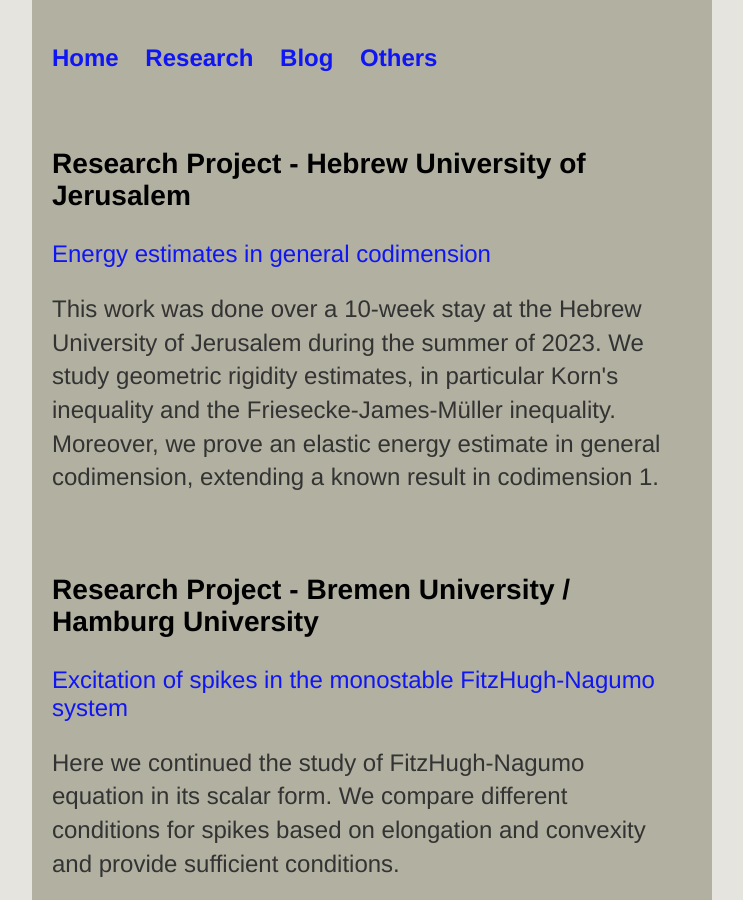
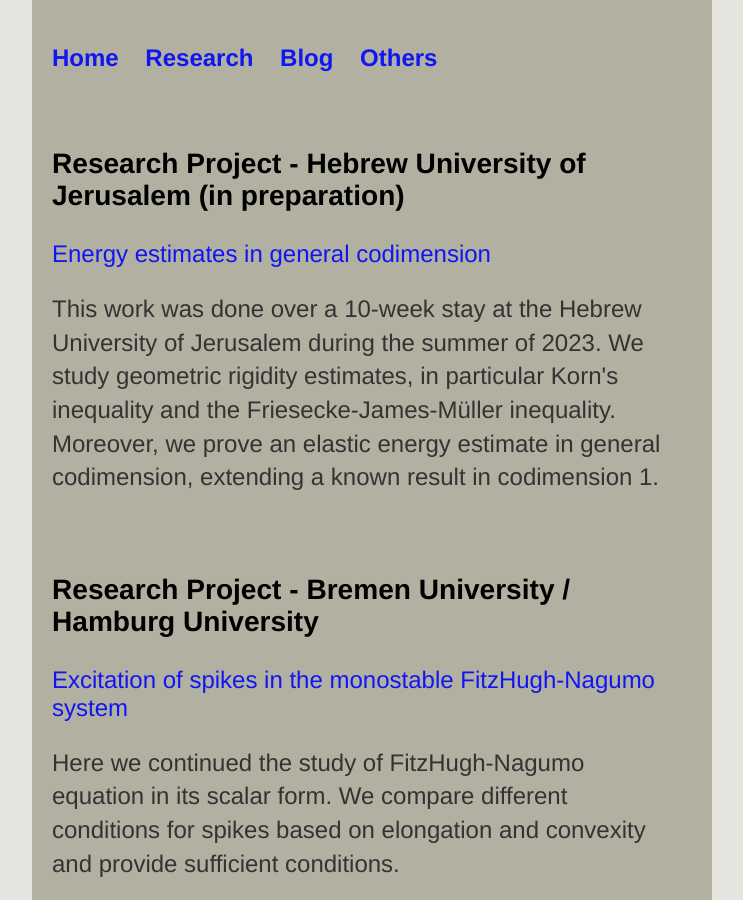
Before and after one commit to Cathelion/Cathelion.github.io, a Jekyll site: the page built from research/research.html, in a window 1280 px wide and 900 px high. Shown: the whole window, without its empty margins (268-1011 px from the left). Built offline with Jekyll 4.4.1, drawn with Linux system fonts in a browser that asks for light colours.

Commit message:
Update research.html

```diff
--- a/research/research.html
+++ b/research/research.html
@@ -4,7 +4,7 @@
 ---
 		<div class="container">
     		<div class="blurb">
-			<h3>Research Project - Hebrew University of Jerusalem</h3>
+			<h3>Research Project - Hebrew University of Jerusalem (in preparation)</h3>
 			<a href="/research/HUJIElasticity.pdf">Energy estimates in general codimension</a>
 			<p> This work was done over a 10-week stay at the Hebrew University of Jerusalem during the summer of 2023. We study
 			geometric rigidity estimates, in particular Korn's inequality and the Friesecke-James-Müller inequality.
```
